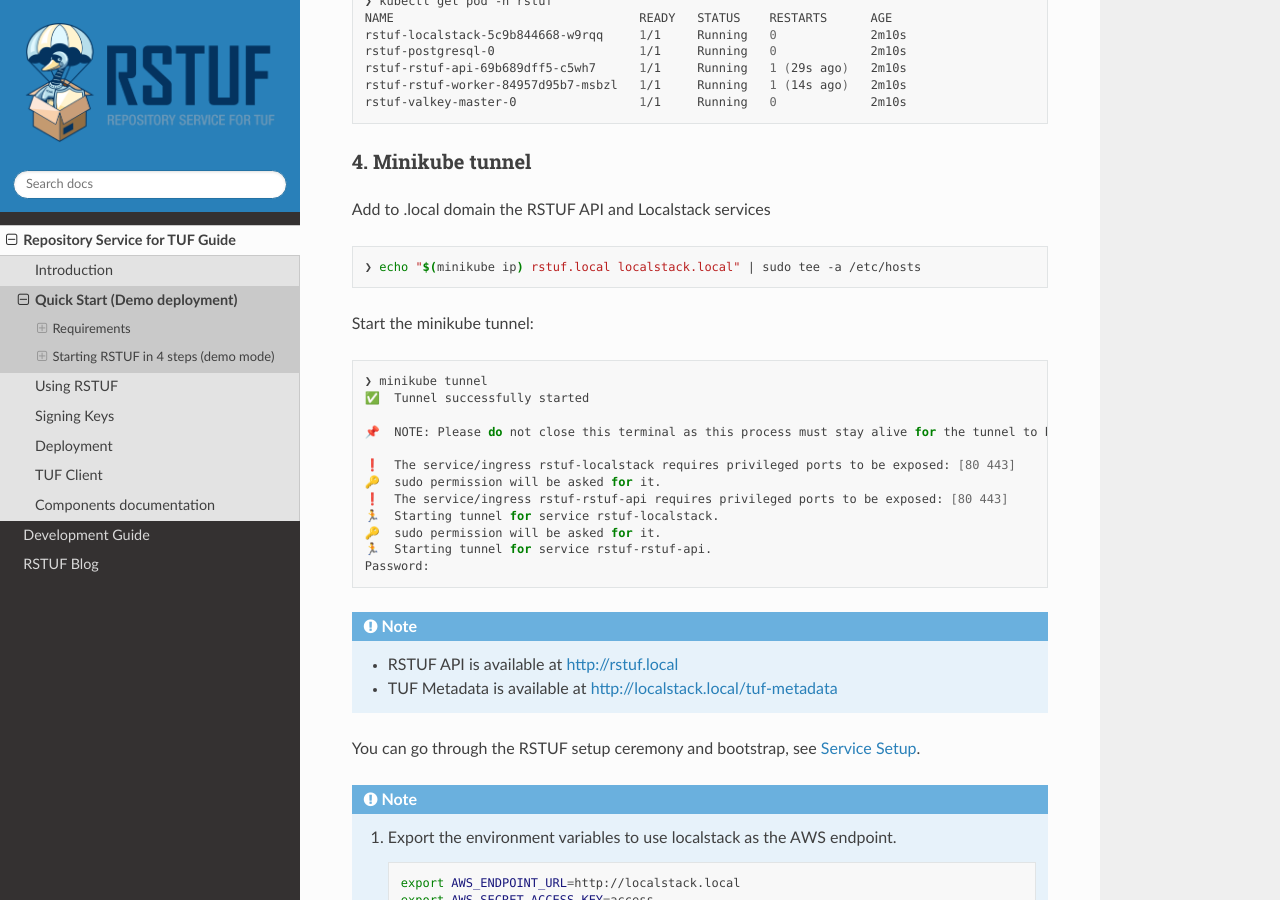
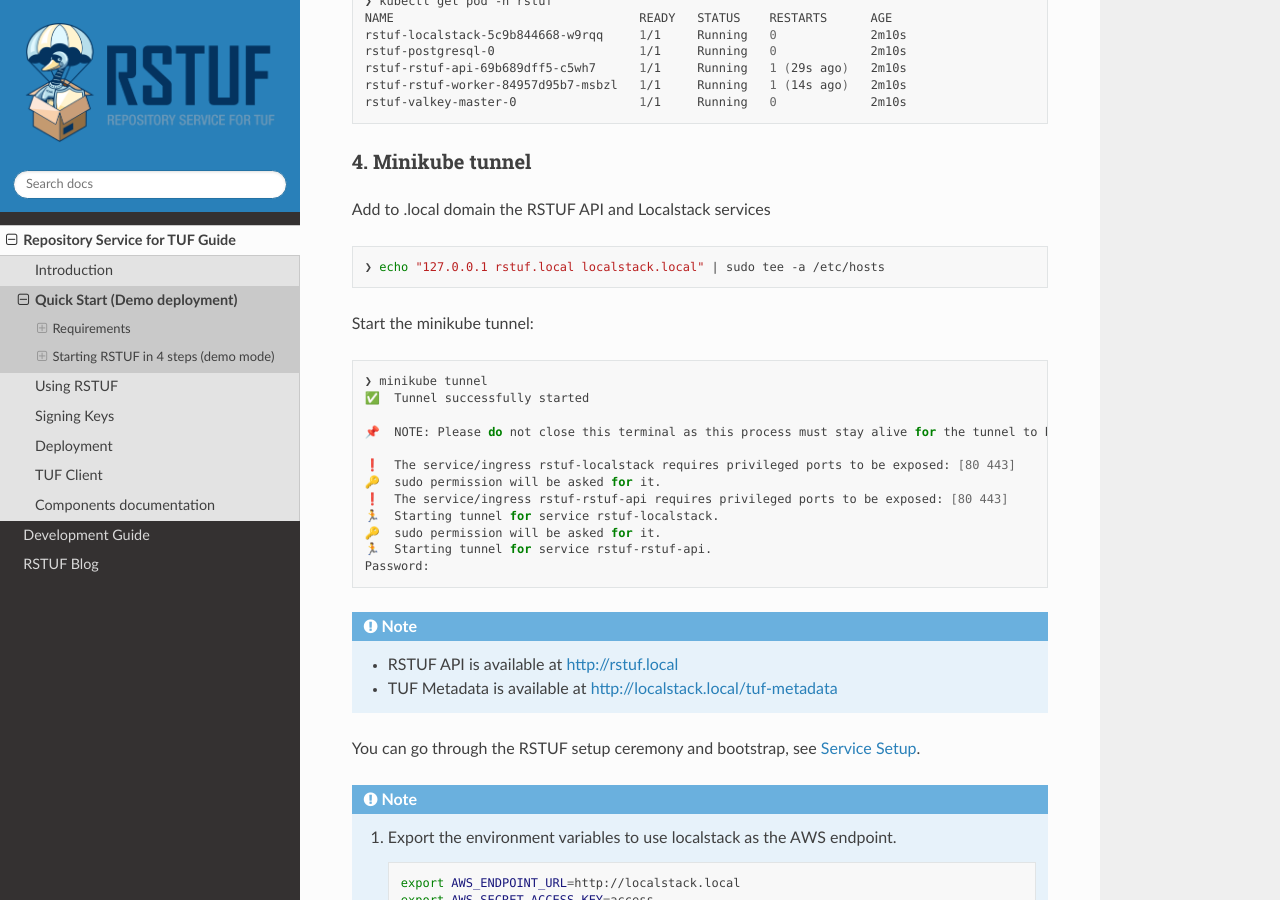
Before and after one commit to repository-service-tuf/repository-service-tuf, a Sphinx documentation site: the page built from docs/source/guide/deployment/guide/quick-start.rst, in a window 1280 px wide and 900 px high, scrolled down 1297 px. Built offline with Sphinx 7.4.7 and the Read the Docs theme 3.1.0, drawn with Linux system fonts in a browser that asks for light colours.

Commit message:
Update quick-start deployment docs (#874)
Signed-off-by: Srinjoy Dutta <srinjoydutta03@gmail.com>
Signed-off-by: Srinjoy <srinjoydutta03@gmail.com>
Co-authored-by: Kairo Araujo <kairo@dearaujo.nl>

```diff
--- a/docs/source/guide/deployment/guide/quick-start.rst
+++ b/docs/source/guide/deployment/guide/quick-start.rst
@@ -80,7 +80,7 @@ Add to .local domain the RSTUF API and Localstack services
 
 .. code:: shell
 
-    ❯ echo "$(minikube ip) rstuf.local localstack.local" | sudo tee -a /etc/hosts
+    ❯ echo "127.0.0.1 rstuf.local localstack.local" | sudo tee -a /etc/hosts
 
 
 Start the minikube tunnel:
```
